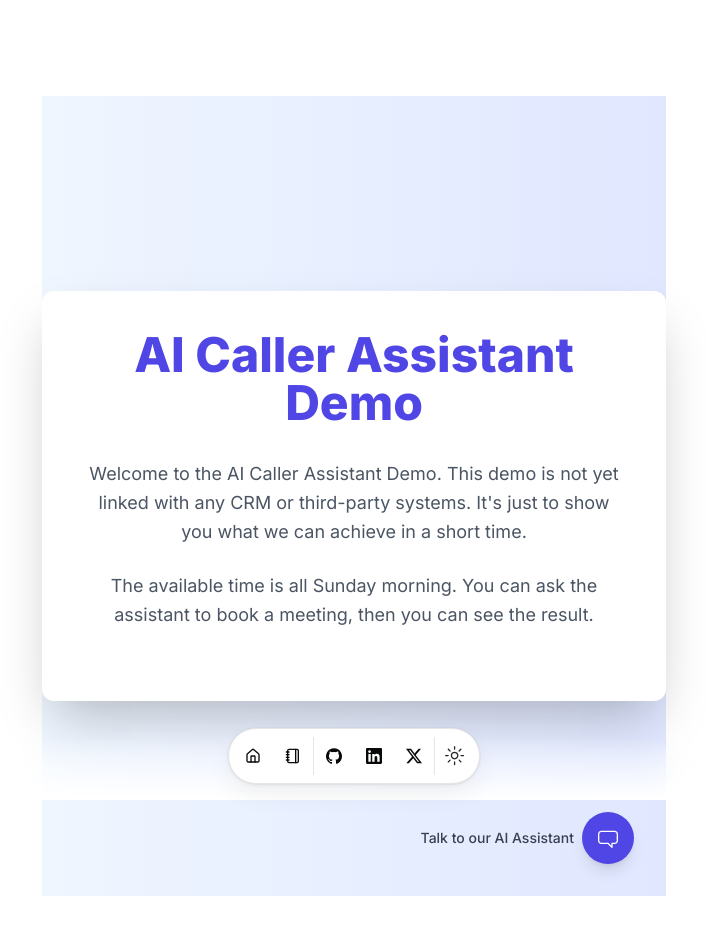
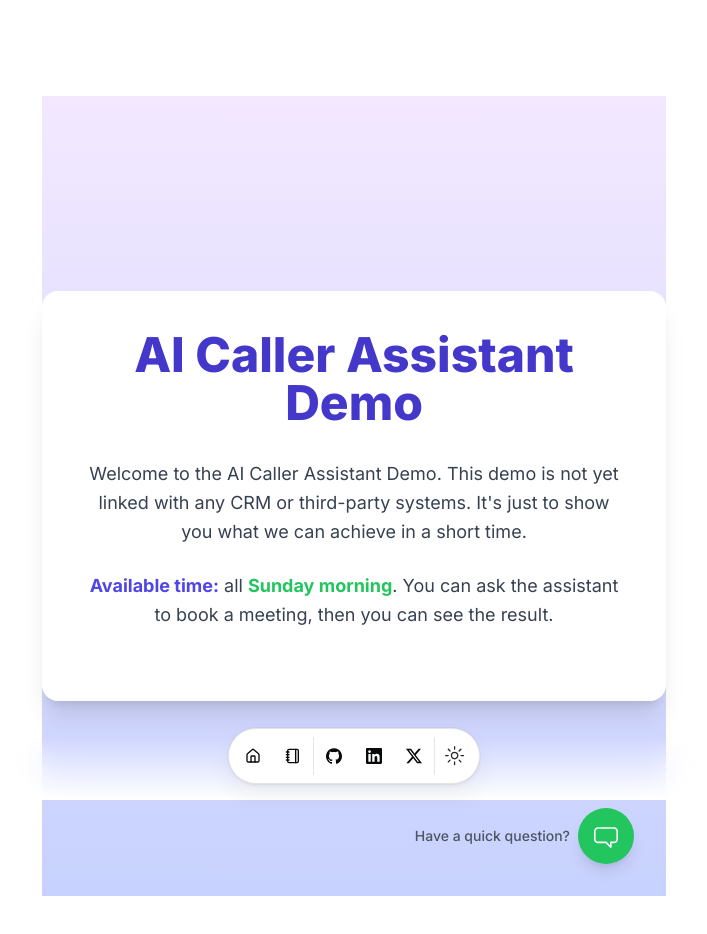
Before and after one commit to walidboulanouar/walid_portfolio, a Next.js app: page /demo in a window 1280 px wide. Shown: the top 934 px of the page, without its empty margins (286-993 px from the left). Built offline with nearby package versions, Linux system fonts and the light colour scheme.

Commit message:
update again

```diff
--- a/src/app/demo/page.tsx
+++ b/src/app/demo/page.tsx
@@ -1,37 +1,35 @@
-// app/page.tsx
-
 import React from 'react';
 import { ChatBubbleIcon } from '@radix-ui/react-icons';
 
 export default function Page() {
   return (
-    <main className="min-h-screen bg-gradient-to-r from-blue-50 to-indigo-100 flex items-center justify-center py-12 relative">
-      <div className="bg-white shadow-2xl rounded-xl max-w-3xl mx-auto p-10">
-        <h1 className="text-5xl font-extrabold text-center text-indigo-600 mb-8">
+    <main className="min-h-screen bg-gradient-to-b from-purple-100 to-indigo-200 flex items-center justify-center py-12 relative">
+      <div className="bg-white shadow-xl rounded-2xl max-w-2xl mx-auto p-10">
+        <h1 className="text-5xl font-extrabold text-center text-indigo-700 mb-8">
           AI Caller Assistant Demo
         </h1>
-        <p className="text-lg text-gray-600 text-center mb-6 leading-relaxed">
+        <p className="text-lg text-gray-700 text-center mb-6 leading-relaxed">
           Welcome to the AI Caller Assistant Demo. This demo is not yet linked
           with any CRM or third-party systems. It&apos;s just to show you what we can
           achieve in a short time.
         </p>
-        <p className="text-lg text-gray-600 text-center mb-8 leading-relaxed">
-          The available time is all Sunday morning. You can ask the assistant to
-          book a meeting, then you can see the result.
+        <p className="text-lg text-gray-700 text-center mb-8 leading-relaxed">
+          <span className="font-bold text-indigo-600">Available time:</span> all <span className="text-green-500 font-bold">Sunday morning</span>.
+          You can ask the assistant to book a meeting, then you can see the result.
         </p>
       </div>
 
       {/* Floating Icon */}
       <div className="absolute bottom-8 right-8 flex items-center space-x-2">
-        <span className="text-sm font-medium text-gray-700">
-          Talk to our AI Assistant
+        <span className="text-sm font-medium text-gray-600">
+          Have a quick question?
         </span>
         <a
           href="#"
-          className="bg-indigo-600 p-4 rounded-full text-white shadow-lg hover:bg-indigo-700 transition duration-200 ease-in-out"
+          className="bg-green-500 p-4 rounded-full text-white shadow-lg hover:bg-green-600 transition duration-200 ease-in-out"
           aria-label="Talk to AI Assistant"
         >
-          <ChatBubbleIcon className='h-5 w-5' />
+          <ChatBubbleIcon width={24} height={24} />
         </a>
       </div>
     </main>
```
